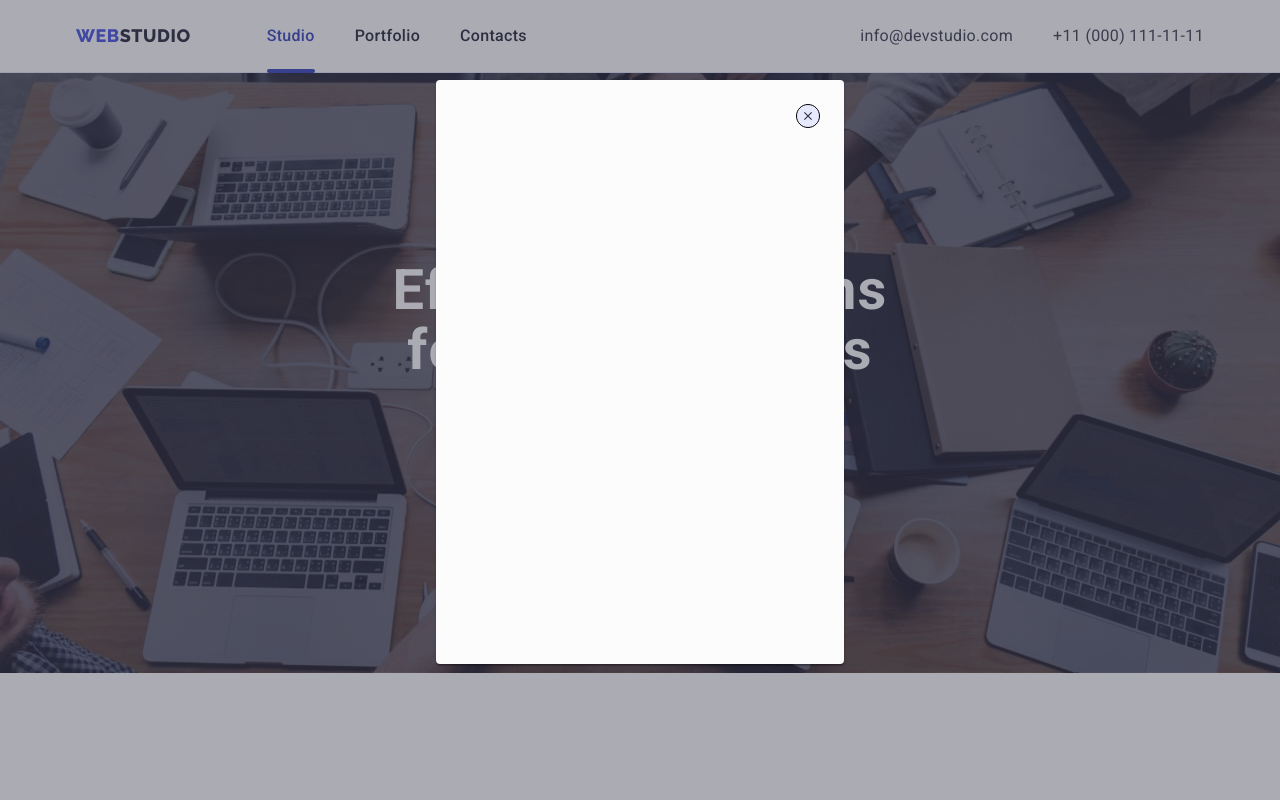
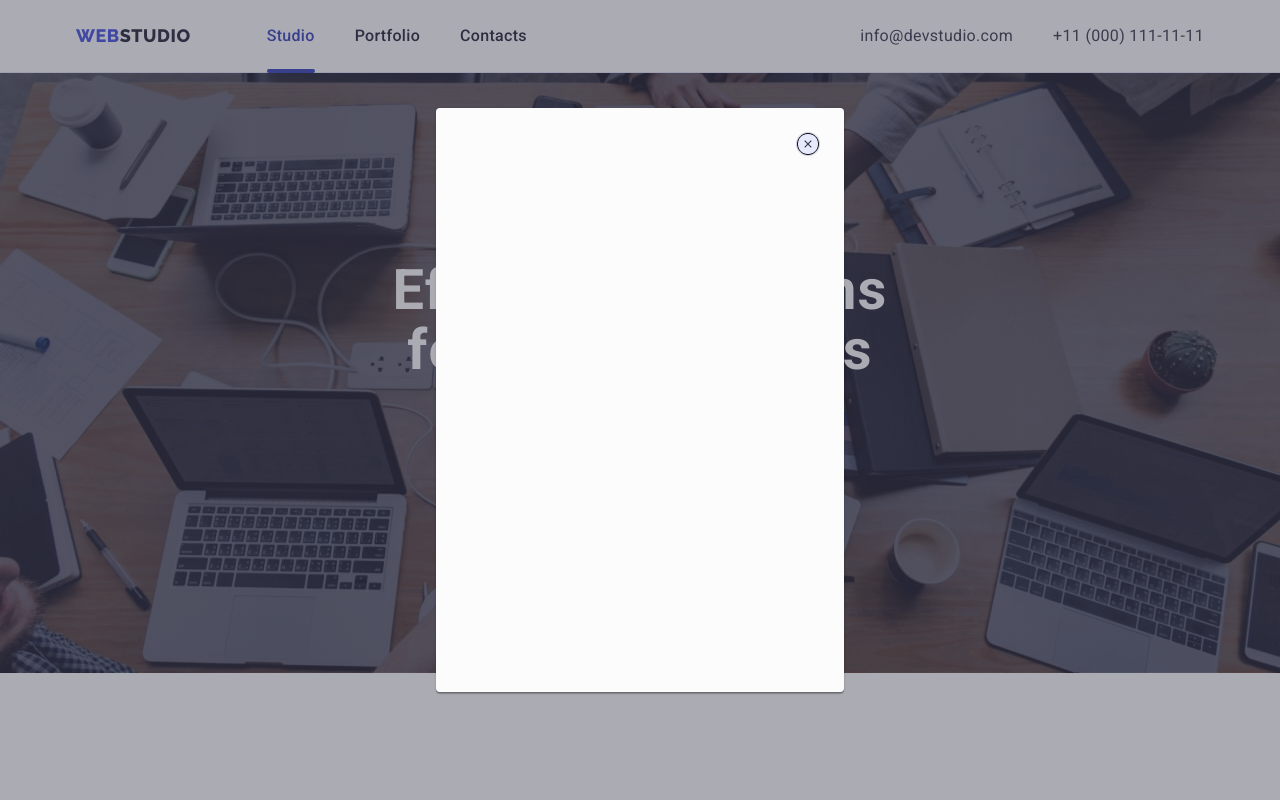
Before and after one commit to AppForceLab/goit-markup-hw-04, a plain HTML site: page index.html in a window 1280 px wide. Both pictures are taken after a click on the button "Order Service". Shown: the top 800 px of the page. Drawn offline with nearby package versions, Linux system fonts and the light colour scheme.

Commit message:
add fix to fix air

```diff
--- a/css/styles.css
+++ b/css/styles.css
@@ -477,12 +477,12 @@ footer .social-link:focus {
 }
 
 .project-link:hover .overlay,
-.project-link:focus .overlay{
-  box-shadow: 0px 2px 1px 0px rgba(46, 47, 66, 0.08),
-    0px 1px 1px 0px rgba(46, 47, 66, 0.16),
-    0px 1px 6px 0px rgba(46, 47, 66, 0.08);
-    transform: translateY(0%)
-  }
+.project-link:focus .overlay {
+  box-shadow: 0px 1px 6px rgba(46, 47, 66, 0.08),
+    0px 1px 1px rgba(46, 47, 66, 0.16), 0px 2px 1px rgba(46, 47, 66, 0.08);
+  transform: translateY(0%);
+}
+
 .projects {
   display: flex;
   flex-wrap: wrap;
@@ -493,7 +493,6 @@ footer .social-link:focus {
 .project-card {
   flex-basis: calc((100% - 2 * 26px) / 3);
 }
-
 
 .project-content {
   padding: 32px 16px;
@@ -587,16 +586,18 @@ footer .social-link:focus {
   width: 100%;
   height: 100%;
   background-color: rgba(46, 47, 66, 0.4);
-  transition: opacity 250ms cubic-bezier(0.4, 0, 0.2, 1);
+  transition: opacity 250ms cubic-bezier(0.4, 0, 0.2, 1),
+    visibility 250ms cubic-bezier(0.4, 0, 0.2, 1);
 }
 
 .modal {
   position: absolute;
   width: 408px;
-  height: 584px;
-  top: 80px;
+  min-height: 584px;
+  top: 50%;
   left: 50%;
-  transform: translate(-50%, 0%);
+  transform: translate(-50%, -50%) scale(1);
+  transition: transform 250ms cubic-bezier(0.4, 0, 0.2, 1);
   background-color: var(--modal-background-color);
   border-radius: 4px;
   box-shadow: 0px 2px 1px 0px rgba(0, 0, 0, 0.2),
@@ -604,12 +605,35 @@ footer .social-link:focus {
 }
 
 .close-btn {
+  display: flex;
+  align-items: center;
+  justify-content: center;
   position: absolute;
   right: 24px;
   top: 24px;
-  background-color: transparent;
-  border: none;
+  background-color: #e7e9fc;
+  border: 1px solid rgba(0, 0, 0, 0.1);
+  transition: background-color 250ms cubic-bezier(0.4, 0, 0.2, 1),
+    border 250ms cubic-bezier(0.4, 0, 0.2, 1);
   padding: 0;
   line-height: 0;
+  border-radius: 50%;
+  width: 24px;
+  height: 24px;
 }
+
+.close-btn:hover,
+.close-btn:focus {
+  background-color: #404bbf;
+}
+
+.close-btn:hover .close-btn-icon,
+.close-btn:focus .close-btn-icon {
+  fill: #ffffff;
+}
+
+.close-btn-icon {
+  transition: fill 250ms cubic-bezier(0.4, 0, 0.2, 1);
+}
+
 /* ========== /MODAL WINDOW ========== */
```
